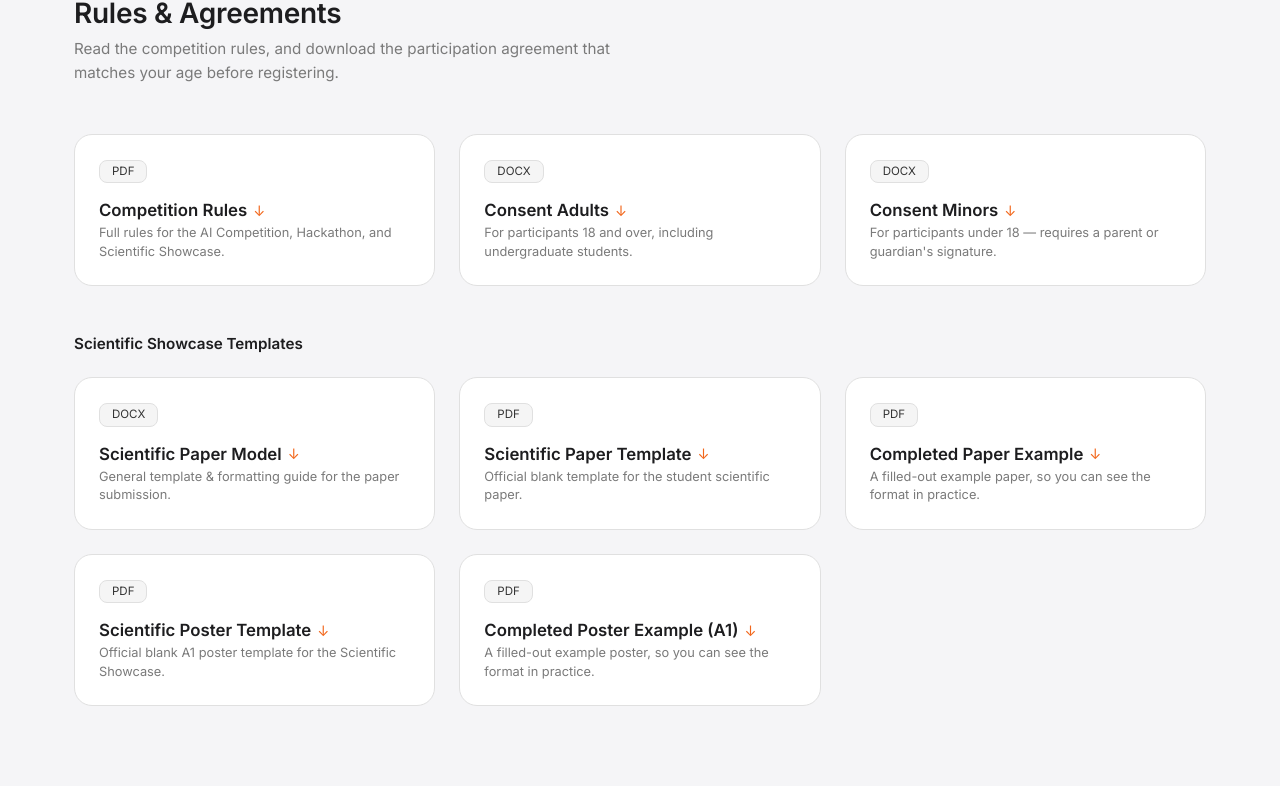
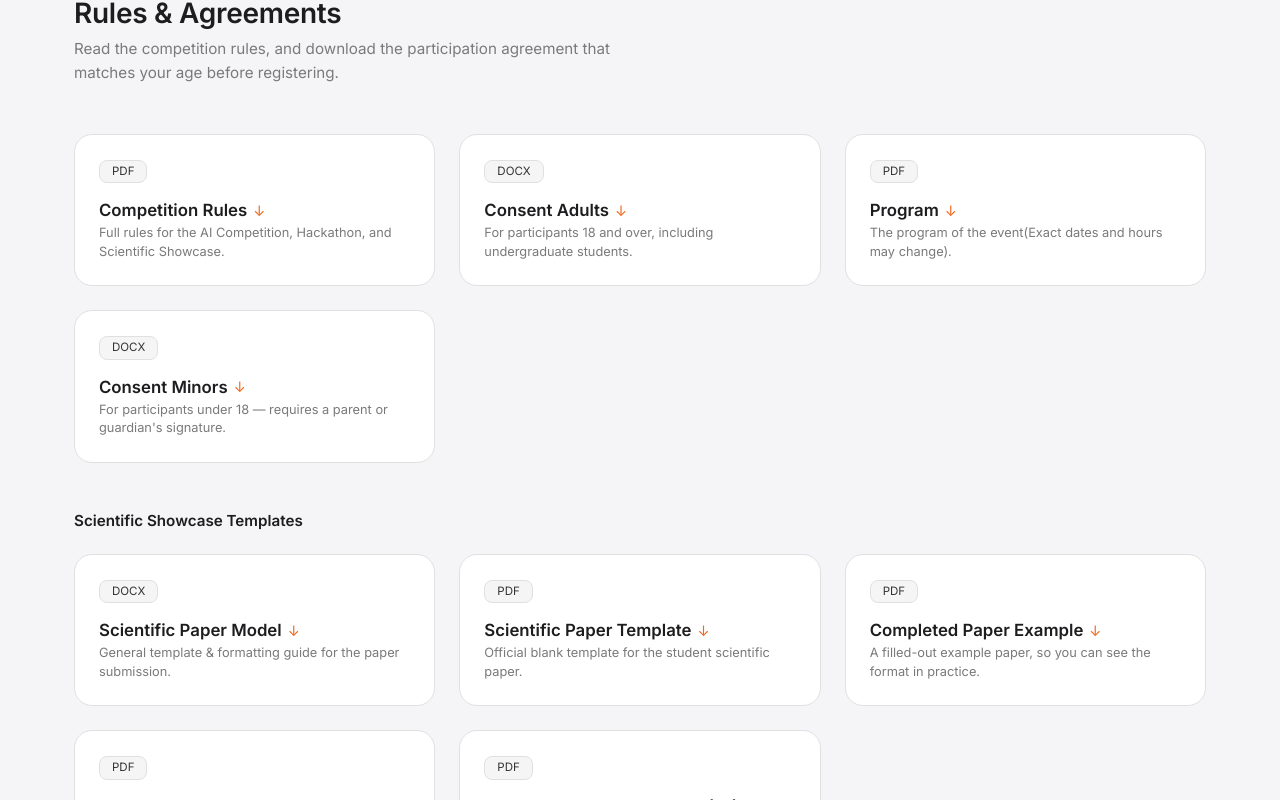
Before and after one commit to Al-del/from-alg-to-neu, an Angular app: page / in a window 1280 px wide. Shown: the part 2500-3300 px from the top of the page. Built offline with nearby package versions, Linux system fonts and the light colour scheme.

Commit message:
program update

```diff
--- a/src/app/home.html
+++ b/src/app/home.html
@@ -268,6 +268,11 @@
           <h3>Consent Adults</h3>
           <span class="t-caption">For participants 18 and over, including undergraduate students.</span>
         </a>
+                <a class="utility-card doc-card" href="docs/ok.pdf" download>
+          <span class="chip chip--on-light utility-card-label">PDF</span>
+          <h3>Program</h3>
+          <span class="t-caption">The program of the event(Exact dates and hours may change).</span>
+        </a>
         <a class="utility-card doc-card" href="docs/participation-agreement-minors.docx" download>
           <span class="chip chip--on-light utility-card-label">DOCX</span>
           <h3>Consent Minors</h3>
```
Also changed, not shown: 1 other file (tests, documents, lock files or other folders).
